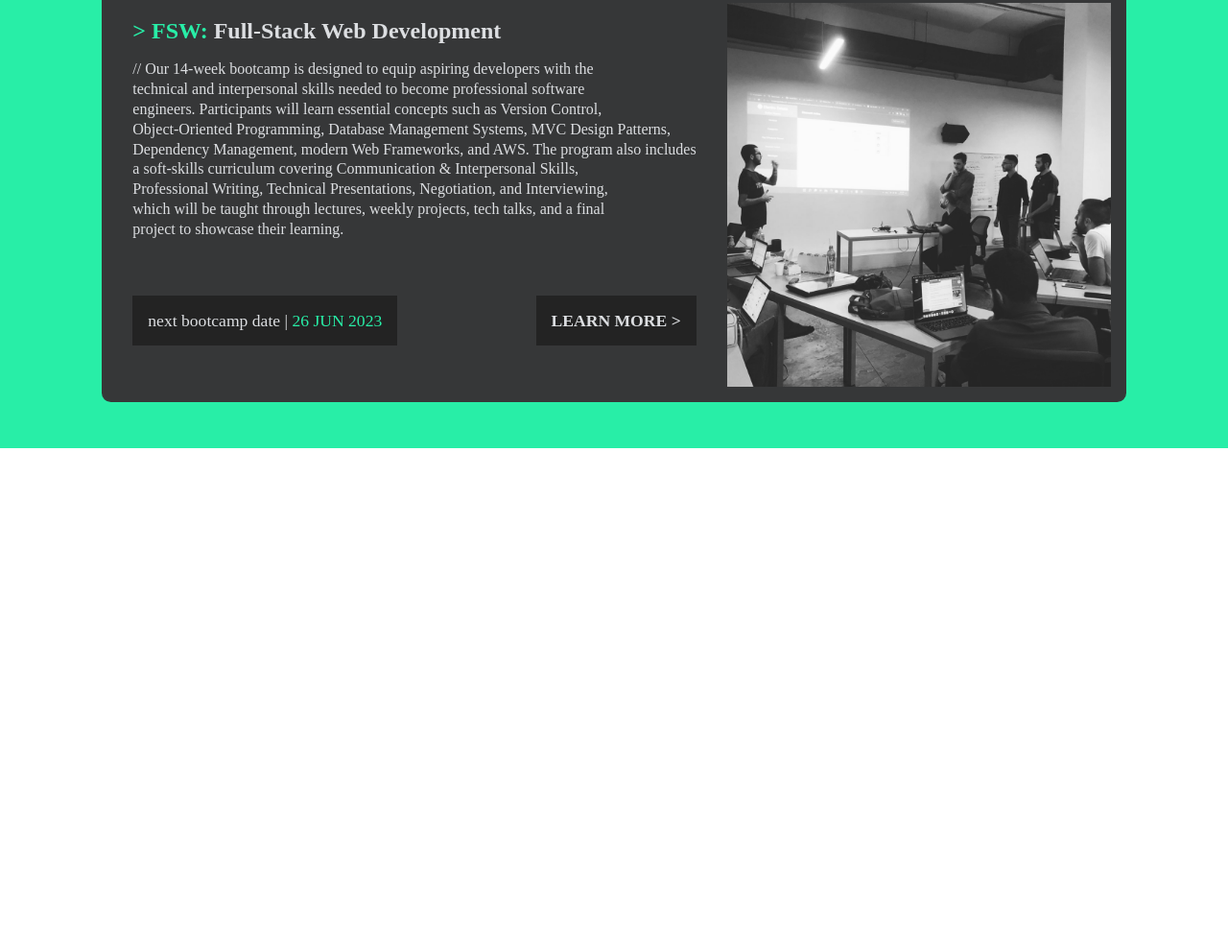
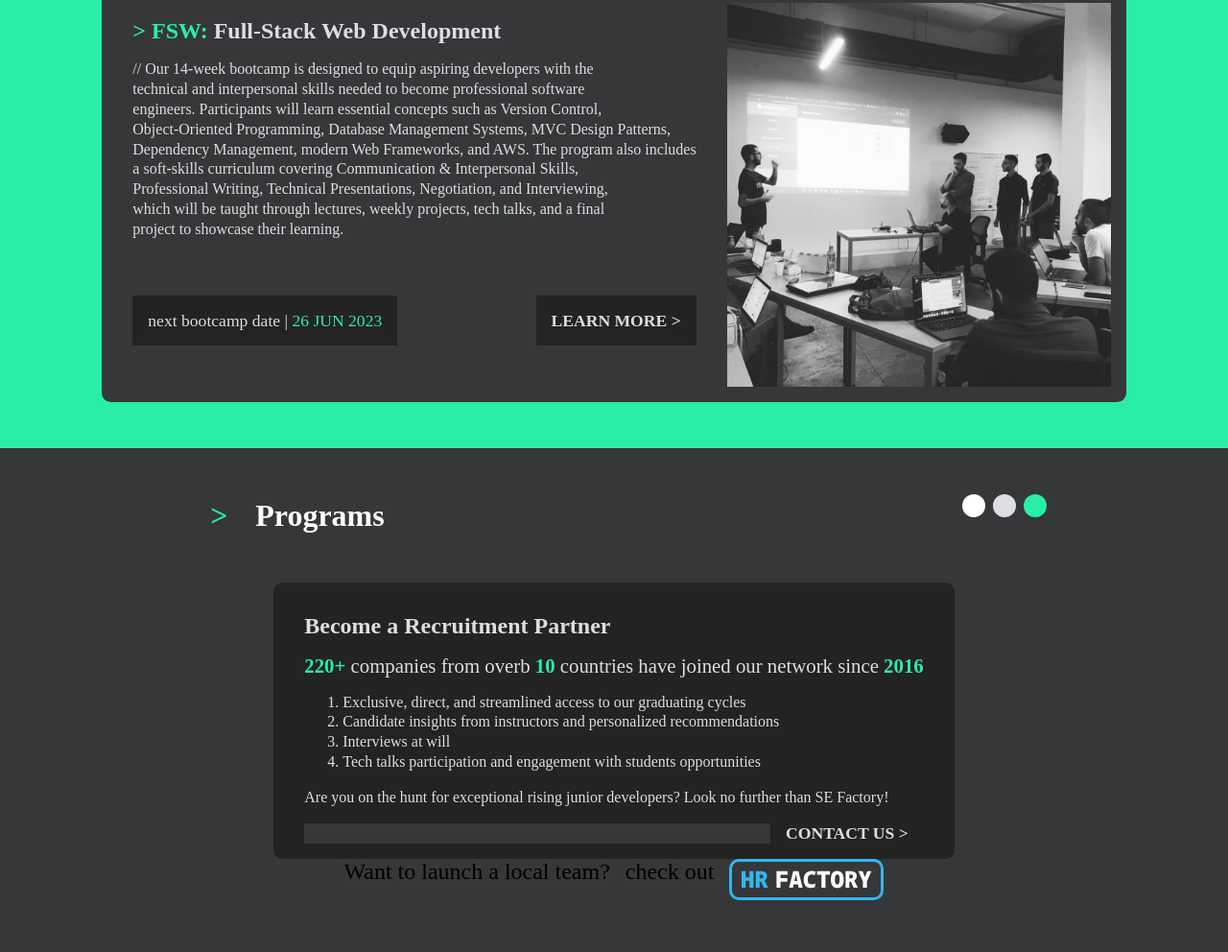
Before and after one commit to HassanMoussaa/SE-Factory-Webclone, a plain HTML site: page index.html in a window 1280 px wide. Shown: the part 2855-3847 px from the top of the page at 96% size. Before the commit the page ends 3322 px from the top, so only its background shows below. Drawn offline with Linux system fonts and the light colour scheme.

Commit message:
added the fifth section of the webpage

```diff
--- a/index.html
+++ b/index.html
@@ -213,5 +213,75 @@
         </div>
       </div>
     </section>
+
+    <!-- 5th seciotion of the webpage -->
+
+    <section class="section-5">
+      <div class="sec4Part1">
+        <div class="title-4">
+          <div class="arrowSec4">></div>
+          <div class="greetingSec4">Programs</div>
+        </div>
+        <div class="circlePart-4">
+          <div class="circle-The-white"></div>
+          <div class="circle-white"></div>
+          <div class="circle-green"></div>
+        </div>
+      </div>
+
+      <div class="sec4Part2">
+        <div class="container-sec5">
+          <div class="contentBox-5">
+            <div class="leftBox-5">
+              <div class="leftBoxHeading">
+                <b>
+                  <span class="justforFSW"></span> Become a Recruitment
+                  Partner</b
+                >
+              </div>
+
+              <div class="boxHeading2-5">
+                <b>220+</b> companies from overb<b> 10</b> countries have joined
+                our network since <b>2016</b>
+              </div>
+
+              <div class="leftBox-text-5">
+                <ol>
+                  <li>
+                    Exclusive, direct, and streamlined access to our graduating
+                    cycles
+                  </li>
+
+                  <li>
+                    Candidate insights from instructors and personalized
+                    recommendations
+                  </li>
+
+                  <li>Interviews at will</li>
+                  <li>
+                    Tech talks participation and engagement with students
+                    opportunities
+                  </li>
+                </ol>
+                <p>
+                  Are you on the hunt for exceptional rising junior developers?
+                  Look no further than SE Factory!
+                </p>
+              </div>
+              <div class="leftBox-footer-5">
+                <div class="leftBox-footer-5-contact">
+                  <a href="index.html"> <b>CONTACT US ></b></a>
+                </div>
+              </div>
+            </div>
+          </div>
+        </div>
+        <div class="sec4Part3">
+          <div>Want to launch a local team?</div>
+          <div>check out</div>
+          <div><img src="photos\HR Factory.svg" alt="HR Facory logo" /></div>
+        </div>
+      </div>
+    </section>
   </body>
 </html>
--- a/styles/style.css
+++ b/styles/style.css
@@ -463,3 +463,77 @@ body {
   text-decoration: none;
   cursor: pointer;
 }
+
+/*-------- Section 5 Work --------*/
+
+.section-5 {
+  background-color: #363738;
+  height: 100%;
+  display: flex;
+  align-content: center;
+  justify-content: center;
+  gap: 3rem;
+  flex-wrap: wrap;
+  padding: 3rem 0;
+}
+
+.container-sec5 {
+  display: flex;
+  border: 1rem solid #232323;
+  border-radius: 0.6rem;
+}
+
+.contentBox-5 {
+  display: flex;
+  justify-content: space-between;
+  gap: 1rem;
+  width: fit-content;
+  height: fit-content;
+  background-color: #232323;
+}
+
+.leftBox-5 {
+  display: flex;
+  flex-direction: column;
+  height: 100%;
+  width: 100%;
+  padding: 0 1rem;
+}
+
+.leftBox-5 div a {
+  background-color: #232323;
+  font-size: 1.1rem;
+  color: #dcdee1;
+  padding: 1rem;
+  text-decoration: none;
+  cursor: pointer;
+}
+
+.boxHeading2-5 {
+  font-size: 1.3rem;
+  margin-top: 1rem;
+  color: #dcdee1;
+}
+
+.boxHeading2-5 b {
+  color: #28eea7;
+}
+
+.leftBox-text-5 {
+  color: #dcdee1;
+  line-height: 1.3rem;
+}
+
+.leftBox-footer-5 {
+  background-color: #363738;
+  display: flex;
+  justify-content: end;
+}
+
+.sec4Part3 {
+  display: flex;
+  justify-content: flex-s;
+  text-align: end;
+  gap: 1rem;
+  font-size: 1.5rem;
+}
```
Also changed, not shown: photos/HR Factory.svg (added), 1 other file.
